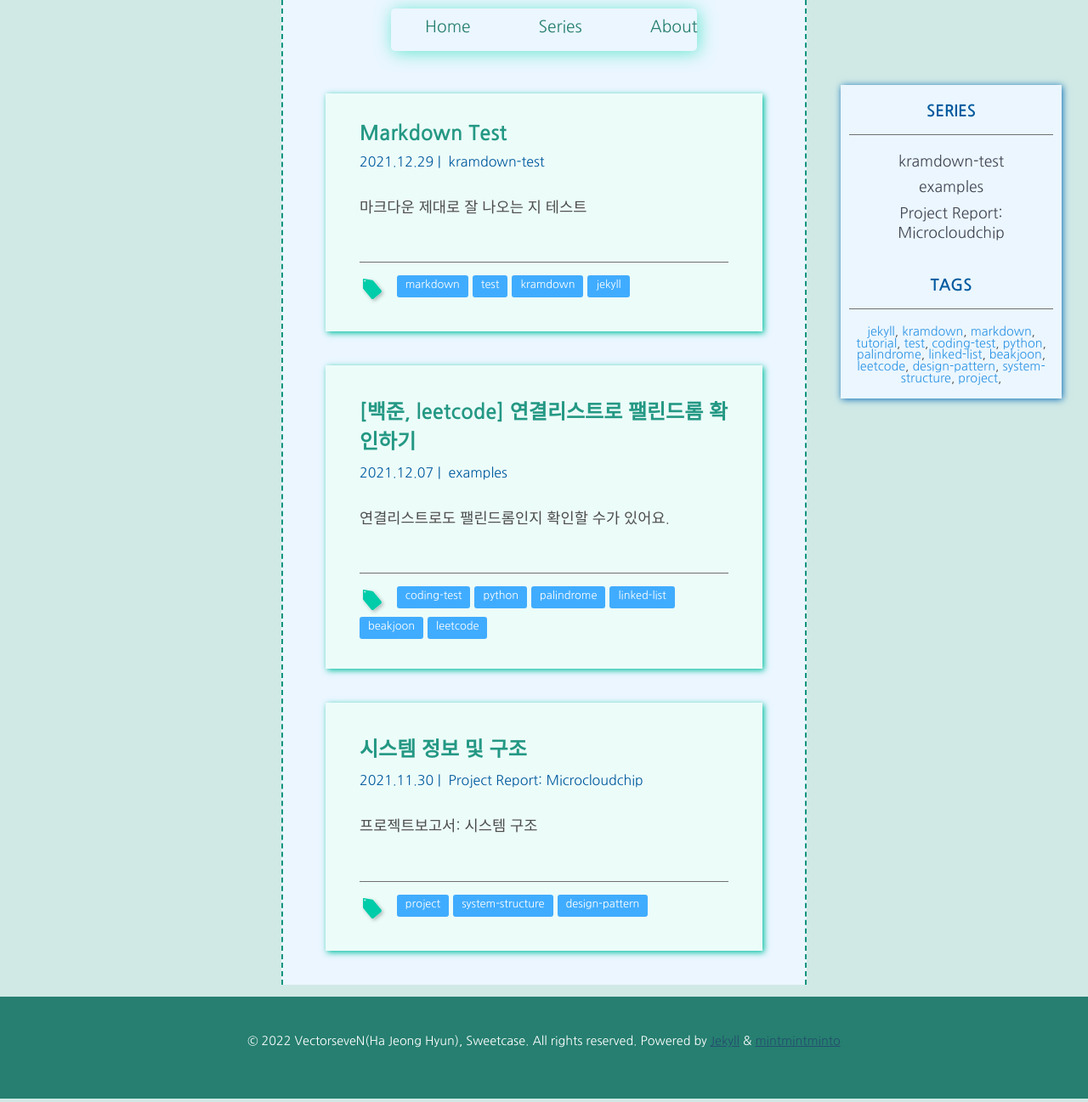
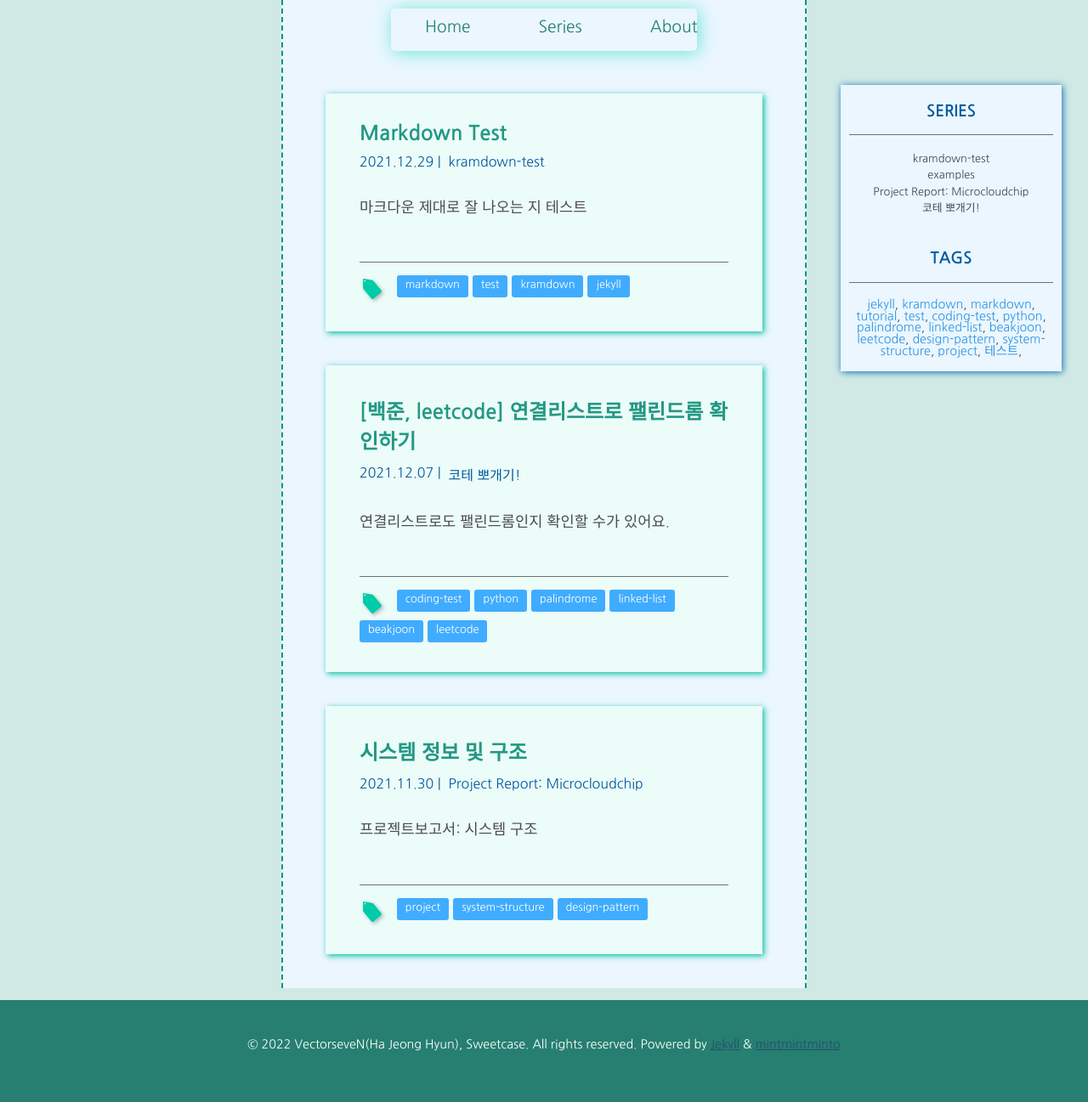
Before and after one commit to recoma96/mintmintminto, a Jekyll site: the page built from index.markdown, in a window 1280 px wide and 1297 px high. Shown: the whole window at 85% size. Built offline with Jekyll 4.4.1, drawn with Linux system fonts in a browser that asks for light colours; some web fonts are replaced.

Commit message:
Fix: Unicode Available
이제 유니코드 써도 인식들어감
우측 Series부분 폰트 줄임

```diff
--- a/_data/series.yml
+++ b/_data/series.yml
@@ -1,3 +1,4 @@
 - kramdown-test
 - examples
 - "Project Report: Microcloudchip"
+- 코테 뽀개기!
--- a/_data/tags.yml
+++ b/_data/tags.yml
@@ -12,3 +12,4 @@
 - design-pattern
 - system-structure
 - project
+- 테스트
--- a/_posts/2021-12-8-check-aplindrome.md
+++ b/_posts/2021-12-8-check-aplindrome.md
@@ -2,7 +2,7 @@
 layout: post
 title:  "[백준, leetcode] 연결리스트로 팰린드롬 확인하기"
 date:   2021-12-08 01:04:25 +0900
-series: "examples"
+series: "코테 뽀개기!"
 summary: "연결리스트로도 팰린드롬인지 확인할 수가 있어요."
 tags: ["coding-test", "python", "palindrome", "linked-list", "beakjoon", "leetcode"]
 image: ""
--- a/_sass/layers.scss
+++ b/_sass/layers.scss
@@ -57,6 +57,7 @@ body {
             cursor: pointer;
             margin-bottom: -10px;
             line-height: 130%;
+            font-size: 0.8em;
 
             &:hover {
                 border-left: 2px solid #0c3b33;
--- a/assets/js/searchedSeriesPage.js
+++ b/assets/js/searchedSeriesPage.js
@@ -8,6 +8,7 @@ function filterBySeriseName(seriseName) {
 $(document).ready(() => {
 
     let querySeries = new URLSearchParams(location.search).get("series");
+    querySeries = decodeURIComponent(querySeries);
 
     $('#h1-title').text(querySeries);
 
--- a/assets/js/tagPage.js
+++ b/assets/js/tagPage.js
@@ -8,7 +8,7 @@ function filterByTagname(tagname) {
     });
 }
 $(document).ready(() => {
-    const queryTag = getUrlParams().tag;
+    const queryTag = decodeURIComponent(getUrlParams().tag);
     $('#h1-title').text(queryTag);
     filterByTagname(queryTag);
 });
```
Also changed, not shown: README.md.
